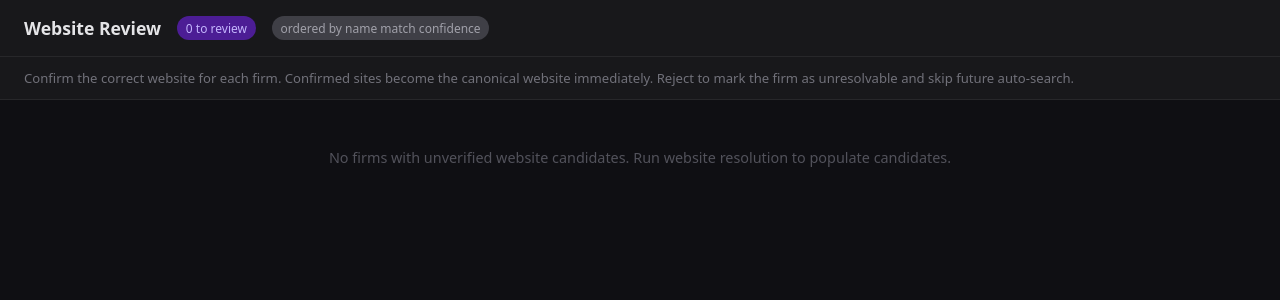
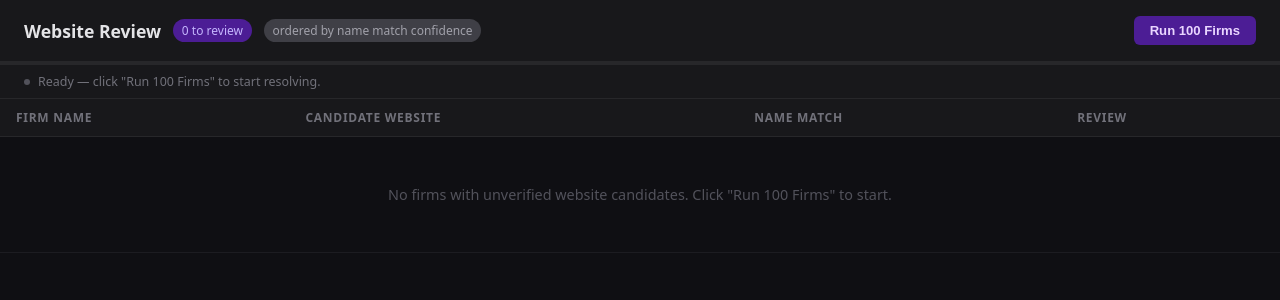
Before and after one commit to pranavmodi/emailtag, a Python web app: template app/templates/website_review.html in a window 1280 px wide. Shown: the top 300 px of the page. Run offline with Jinja, Linux system fonts and the light colour scheme; the template is opened without the code that fills it, so the values that code supplies are empty.

Commit message:
Add live SSE batch run to website review dashboard
Streams website resolution for 100 firms via Server-Sent Events.
Rows appear in the UI one by one as each firm is processed, ordered
by name-token match score. Progress bar + status line update live.

Co-Authored-By: Claude Sonnet 4.6 <noreply@anthropic.com>

```diff
--- a/app/templates/website_review.html
+++ b/app/templates/website_review.html
@@ -8,43 +8,54 @@
   * { box-sizing: border-box; margin: 0; padding: 0; }
   body { background: #0f0f13; color: #d4d4d8; font-family: system-ui, -apple-system, sans-serif; }
 
-  .header { background: #18181b; border-bottom: 1px solid #27272a; padding: 1rem 1.5rem; display: flex; align-items: center; gap: 1rem; }
+  .header { background: #18181b; border-bottom: 1px solid #27272a; padding: 1rem 1.5rem; display: flex; align-items: center; gap: 0.75rem; flex-wrap: wrap; }
   .header h1 { font-size: 1.1rem; color: #e4e4e7; font-weight: 600; }
   .badge { background: #3f3f46; color: #a1a1aa; font-size: 0.75rem; padding: 0.2rem 0.55rem; border-radius: 999px; }
   .badge.count { background: #4c1d95; color: #c4b5fd; }
+  .spacer { flex: 1; }
 
-  .toolbar { padding: 0.75rem 1.5rem; background: #18181b; border-bottom: 1px solid #27272a; font-size: 0.82rem; color: #71717a; }
+  .btn-run { background: #4c1d95; color: #e9d5ff; border: none; border-radius: 6px; padding: 0.45rem 1rem; font-size: 0.82rem; font-weight: 600; cursor: pointer; transition: background 0.15s; }
+  .btn-run:hover:not(:disabled) { background: #6d28d9; }
+  .btn-run:disabled { opacity: 0.5; cursor: default; }
+
+  .progress-bar { height: 3px; background: #27272a; position: relative; overflow: hidden; }
+  .progress-fill { height: 100%; background: #a78bfa; width: 0%; transition: width 0.3s; }
+
+  .status-bar { padding: 0.5rem 1.5rem; background: #18181b; border-bottom: 1px solid #27272a; font-size: 0.78rem; color: #71717a; min-height: 2rem; display: flex; align-items: center; gap: 0.5rem; }
+  .status-dot { width: 6px; height: 6px; border-radius: 50%; background: #52525b; flex-shrink: 0; }
+  .status-dot.running { background: #a78bfa; animation: pulse 1s infinite; }
+  .status-dot.done { background: #4ade80; }
+  @keyframes pulse { 0%,100% { opacity: 1; } 50% { opacity: 0.3; } }
 
   table { width: 100%; border-collapse: collapse; }
   thead th { background: #18181b; color: #71717a; font-size: 0.75rem; text-transform: uppercase; letter-spacing: 0.06em; font-weight: 600; padding: 0.6rem 1rem; text-align: left; border-bottom: 1px solid #27272a; position: sticky; top: 0; z-index: 1; }
   tbody tr { border-bottom: 1px solid #1c1c21; transition: background 0.15s; }
   tbody tr:hover { background: #1a1a20; }
+  tr.new-row { animation: slidein 0.3s ease; }
+  @keyframes slidein { from { opacity: 0; transform: translateY(-6px); } to { opacity: 1; transform: none; } }
   td { padding: 0.7rem 1rem; vertical-align: middle; font-size: 0.875rem; }
   td.firm-name { font-weight: 500; color: #e4e4e7; max-width: 220px; }
   td.candidate a { color: #60a5fa; text-decoration: none; font-family: monospace; font-size: 0.82rem; }
   td.candidate a:hover { text-decoration: underline; }
+  .source-tag { font-size: 0.7rem; color: #71717a; margin-top: 2px; }
 
   .score-bar { display: flex; align-items: center; gap: 0.5rem; }
   .score-track { background: #27272a; border-radius: 3px; height: 6px; width: 80px; overflow: hidden; }
-  .score-fill { height: 100%; border-radius: 3px; background: #a78bfa; }
-  .score-fill.high { background: #4ade80; }
-  .score-fill.mid  { background: #fb923c; }
-  .score-fill.low  { background: #71717a; }
+  .score-fill { height: 100%; border-radius: 3px; }
   .score-pct { font-size: 0.78rem; color: #a1a1aa; min-width: 32px; }
 
   .actions { display: flex; gap: 0.5rem; }
-  button { border: none; border-radius: 5px; padding: 0.35rem 0.75rem; font-size: 0.8rem; font-weight: 600; cursor: pointer; transition: opacity 0.15s; }
-  button:hover { opacity: 0.85; }
+  button.action { border: none; border-radius: 5px; padding: 0.35rem 0.75rem; font-size: 0.8rem; font-weight: 600; cursor: pointer; transition: opacity 0.15s; }
+  button.action:hover { opacity: 0.85; }
   .btn-confirm { background: #14532d; color: #4ade80; }
   .btn-reject  { background: #431407; color: #f87171; }
-  .btn-confirm:disabled, .btn-reject:disabled { opacity: 0.4; cursor: default; }
+  button.action:disabled { opacity: 0.4; cursor: default; }
 
   tr.confirmed td { background: #0d2d1a !important; }
   tr.rejected td  { background: #1a0e0e !important; opacity: 0.5; }
   tr.fade-out { opacity: 0; transition: opacity 0.4s; }
 
   .empty { padding: 3rem; text-align: center; color: #52525b; font-size: 0.9rem; }
-  .counter { font-weight: 700; color: #c4b5fd; }
 </style>
 </head>
 <body>
@@ -53,14 +64,17 @@
   <h1>Website Review</h1>
   <span class="badge count" id="remaining-badge">{{ firms | length }} to review</span>
   <span class="badge">ordered by name match confidence</span>
+  <div class="spacer"></div>
+  <button class="btn-run" id="run-btn" onclick="startBatch()">Run 100 Firms</button>
 </div>
 
-<div class="toolbar">
-  Confirm the correct website for each firm. Confirmed sites become the canonical website immediately.
-  Reject to mark the firm as unresolvable and skip future auto-search.
+<div class="progress-bar"><div class="progress-fill" id="progress-fill"></div></div>
+
+<div class="status-bar">
+  <div class="status-dot" id="status-dot"></div>
+  <span id="status-text">Ready — click "Run 100 Firms" to start resolving.</span>
 </div>
 
-{% if firms %}
 <table>
   <thead>
     <tr>
@@ -75,37 +89,151 @@
     <tr id="row-{{ firm.id }}">
       <td class="firm-name">{{ firm.firm_name or '—' }}</td>
       <td class="candidate">
-        <a href="https://{{ firm.website_candidate }}" target="_blank" rel="noopener noreferrer">
-          {{ firm.website_candidate }}
-        </a>
+        <a href="https://{{ firm.website_candidate }}" target="_blank" rel="noopener noreferrer">{{ firm.website_candidate }}</a>
+        <div class="source-tag">pending review</div>
       </td>
       <td>
         {% set pct = (score * 100) | int %}
         <div class="score-bar">
           <div class="score-track">
             <div class="score-fill {% if score >= 0.6 %}high{% elif score >= 0.3 %}mid{% else %}low{% endif %}"
-                 style="width: {{ pct }}%"></div>
+                 style="width:{{ pct }}%; background: {% if score >= 0.6 %}#4ade80{% elif score >= 0.3 %}#fb923c{% else %}#71717a{% endif %}"></div>
           </div>
           <span class="score-pct">{{ pct }}%</span>
         </div>
       </td>
       <td>
         <div class="actions">
-          <button class="btn-confirm" onclick="review('{{ firm.id }}', 'confirm', this)">Confirm</button>
-          <button class="btn-reject"  onclick="review('{{ firm.id }}', 'reject', this)">Reject</button>
+          <button class="action btn-confirm" onclick="review('{{ firm.id }}', 'confirm', this)">Confirm</button>
+          <button class="action btn-reject"  onclick="review('{{ firm.id }}', 'reject', this)">Reject</button>
         </div>
       </td>
     </tr>
     {% endfor %}
+    {% if not firms %}
+    <tr id="empty-row"><td colspan="4" class="empty">No firms with unverified website candidates. Click "Run 100 Firms" to start.</td></tr>
+    {% endif %}
   </tbody>
 </table>
-{% else %}
-<div class="empty">No firms with unverified website candidates. Run website resolution to populate candidates.</div>
-{% endif %}
 
 <script>
-const total = {{ firms | length }};
-let remaining = total;
+const STOPWORDS = new Set(['a','and','apc','attorney','attorneys','group','inc','injury','law',
+  'lawyer','lawyers','legal','llc','llp','office','offices','pc','pllc','the']);
+
+function nameTokens(name) {
+  return [...name.toLowerCase().matchAll(/[a-z0-9]+/g)]
+    .map(m => m[0])
+    .filter(t => t.length > 2 && !STOPWORDS.has(t));
+}
+
+function candidateScore(firmName, candidate) {
+  const tokens = nameTokens(firmName || '');
+  if (!tokens.length) return 0.5;
+  const domain = candidate.replace(/[.\-]/g, ' ').toLowerCase();
+  const matches = tokens.filter(t => domain.includes(t)).length;
+  return matches / tokens.length;
+}
+
+function scoreColor(s) {
+  if (s >= 0.6) return '#4ade80';
+  if (s >= 0.3) return '#fb923c';
+  return '#71717a';
+}
+
+let remaining = {{ firms | length }};
+
+function updateBadge() {
+  document.getElementById('remaining-badge').textContent = remaining + ' to review';
+}
+
+function addRow(pifId, firmName, candidate, source) {
+  const empty = document.getElementById('empty-row');
+  if (empty) empty.remove();
+
+  const score = candidateScore(firmName, candidate);
+  const pct = Math.round(score * 100);
+
+  const tr = document.createElement('tr');
+  tr.id = 'row-' + pifId;
+  tr.className = 'new-row';
+  tr.innerHTML = `
+    <td class="firm-name">${firmName}</td>
+    <td class="candidate">
+      <a href="https://${candidate}" target="_blank" rel="noopener noreferrer">${candidate}</a>
+      <div class="source-tag">${source || 'web_search'}</div>
+    </td>
+    <td>
+      <div class="score-bar">
+        <div class="score-track">
+          <div class="score-fill" style="width:${pct}%; background:${scoreColor(score)}"></div>
+        </div>
+        <span class="score-pct">${pct}%</span>
+      </div>
+    </td>
+    <td>
+      <div class="actions">
+        <button class="action btn-confirm" onclick="review('${pifId}', 'confirm', this)">Confirm</button>
+        <button class="action btn-reject"  onclick="review('${pifId}', 'reject', this)">Reject</button>
+      </div>
+    </td>`;
+
+  // Insert in score order
+  const tbody = document.getElementById('firm-table');
+  let inserted = false;
+  for (const row of tbody.querySelectorAll('tr[id^="row-"]')) {
+    const rowScore = parseFloat(row.dataset.score || '0');
+    if (score > rowScore) {
+      tbody.insertBefore(tr, row);
+      inserted = true;
+      break;
+    }
+  }
+  if (!inserted) tbody.appendChild(tr);
+  tr.dataset.score = score;
+
+  remaining++;
+  updateBadge();
+}
+
+function startBatch() {
+  const btn = document.getElementById('run-btn');
+  const dot = document.getElementById('status-dot');
+  const statusText = document.getElementById('status-text');
+  const fill = document.getElementById('progress-fill');
+
+  btn.disabled = true;
+  dot.className = 'status-dot running';
+
+  const es = new EventSource('/api/v1/website-review/run-batch?limit=100');
+
+  es.onmessage = function(e) {
+    const data = JSON.parse(e.data);
+
+    if (data.done) {
+      es.close();
+      btn.disabled = false;
+      dot.className = 'status-dot done';
+      statusText.textContent = `Done — processed ${data.total} firms.`;
+      fill.style.width = '100%';
+      return;
+    }
+
+    const pct = Math.round((data.index / data.total) * 100);
+    fill.style.width = pct + '%';
+    statusText.textContent = `Processing ${data.index} / ${data.total} — ${data.firm_name}`;
+
+    if (data.candidate && data.status !== 'skip') {
+      addRow(data.pif_id, data.firm_name, data.candidate, data.source);
+    }
+  };
+
+  es.onerror = function() {
+    es.close();
+    btn.disabled = false;
+    dot.className = 'status-dot';
+    statusText.textContent = 'Connection lost — check server logs.';
+  };
+}
 
 async function review(pifId, action, btn) {
   const row = document.getElementById('row-' + pifId);
@@ -122,7 +250,7 @@ async function review(pifId, action, btn) {
       setTimeout(() => {
         row.remove();
         remaining--;
-        document.getElementById('remaining-badge').textContent = remaining + ' to review';
+        updateBadge();
       }, 400);
     }, 600);
   } catch (err) {
@@ -130,6 +258,13 @@ async function review(pifId, action, btn) {
     alert('Error: ' + err.message);
   }
 }
+
+// Tag existing rows with their score so insertions sort correctly
+document.querySelectorAll('tr[id^="row-"]').forEach(row => {
+  const name = row.querySelector('.firm-name')?.textContent?.trim() || '';
+  const candidate = row.querySelector('.candidate a')?.textContent?.trim() || '';
+  row.dataset.score = candidateScore(name, candidate);
+});
 </script>
 </body>
 </html>
```
Also changed, not shown: app/api/api_v1/endpoints/website_review.py (+82 -1 lines).
